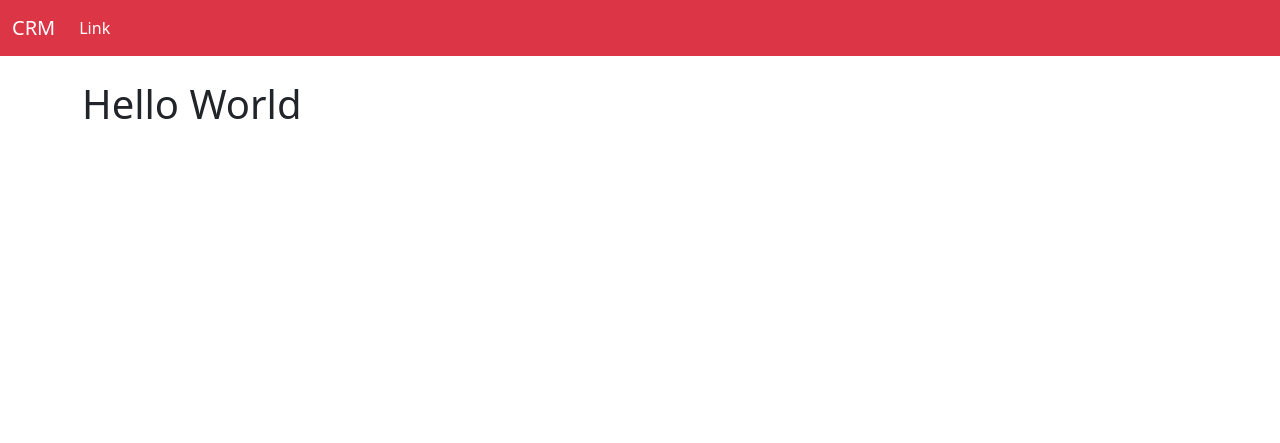
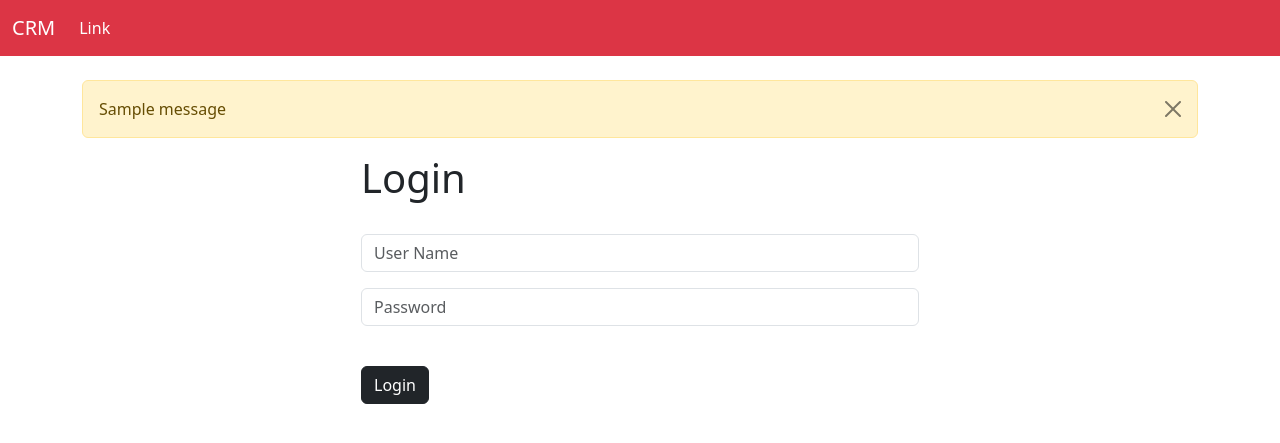
Before and after one commit to rd4398/crm, a Django app: template website/templates/home.html in a window 1280 px wide. Shown: the top 443 px of the page. Run offline with Django 4.2, Linux system fonts and the light colour scheme; the template is opened without the code that fills it, so the values that code supplies are empty; tables that the repository leaves empty hold one stand-in row (values such as "Sample post"); one stand-in notice (Sample message) is shown.

Commit message:
Building Login

```diff
--- a/website/templates/base.html
+++ b/website/templates/base.html
@@ -11,6 +11,14 @@
 
     <div class="container">
         <br>
+        {% if messages %}
+          {% for message in messages %}
+          <div class="alert alert-warning alert-dismissible fade show" role="alert">
+            {{message}}
+            <button type="button" class="btn-close" data-bs-dismiss="alert" aria-label="Close"></button>
+          </div>
+          {% endfor %}
+        {% endif %}
     {% block content %}
     {% endblock %}
     </div>
--- a/website/templates/home.html
+++ b/website/templates/home.html
@@ -2,6 +2,31 @@
 
 {% block content %}
 
+<div class="col-md-6 offset-md-3">
+{% if user.is_authenticated %}
+
 <h1>Hello World</h1>
 
+{% else %}
+
+<h1>Login</h1>
+<br>
+<form method="POST" action="{% url 'home' %}">
+    {% csrf_token %}
+
+        <div class="mb-3">
+          <input type="text" class="form-control" name="username", placeholder="User Name" required>
+        </div>
+        <div class="mb-3">
+          <input type="password" class="form-control" name="password", placeholder="Password" required>
+        </div>
+        <br>
+        <button type="submit" class="btn btn-dark">Login</button>
+
+</form>
+
+</div>
+
+{% endif %}
+
 {% endblock %}
--- a/website/urls.py
+++ b/website/urls.py
@@ -3,5 +3,7 @@ from . import views
 
 urlpatterns = [
     path('', views.home, name='home'),
+    #path('login/', views.login_user, name='login'),
+    #path('logout/', views.logout_user, name='logout'),
 
 ]
```
Also changed, not shown: website/views.py (+24 -2 lines).
